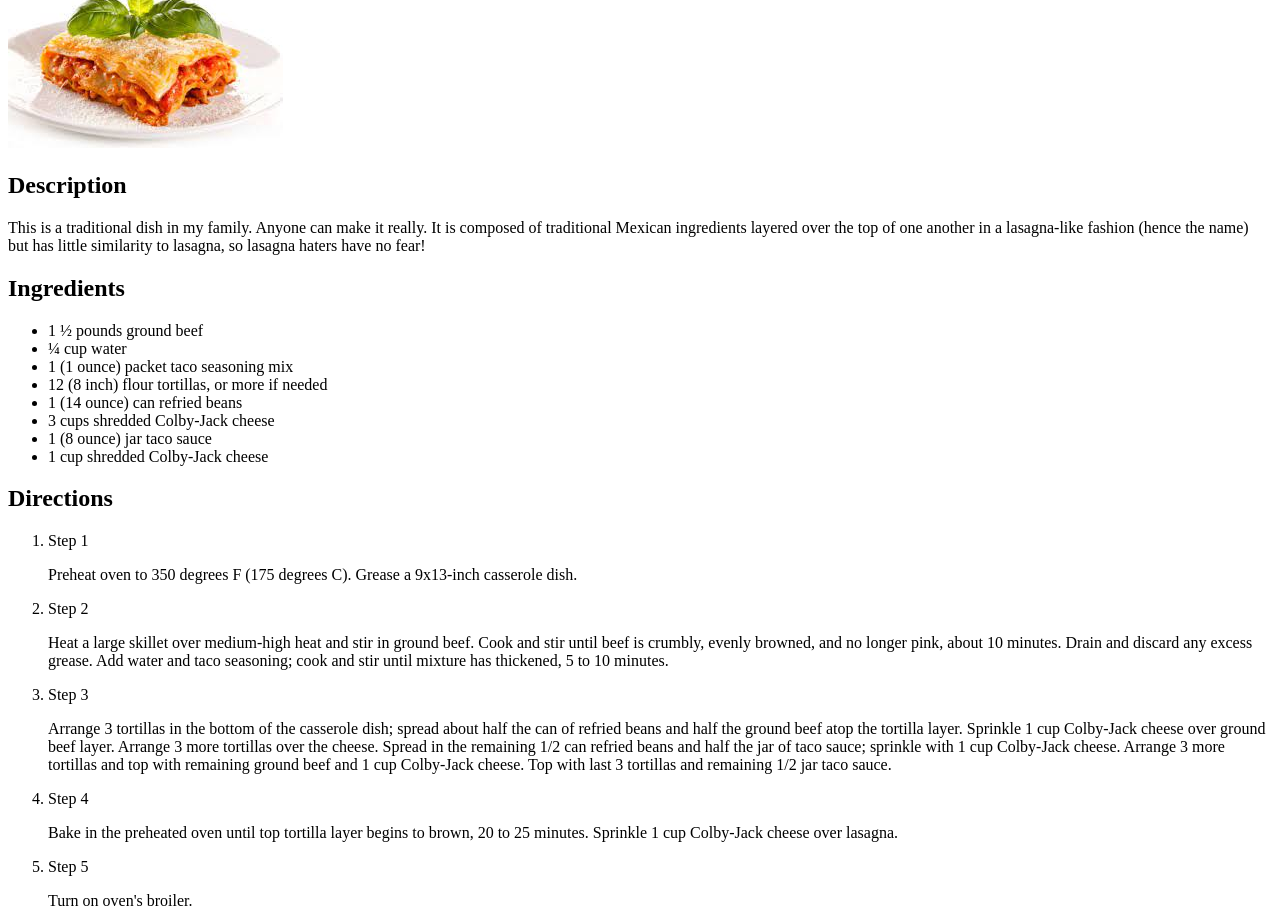
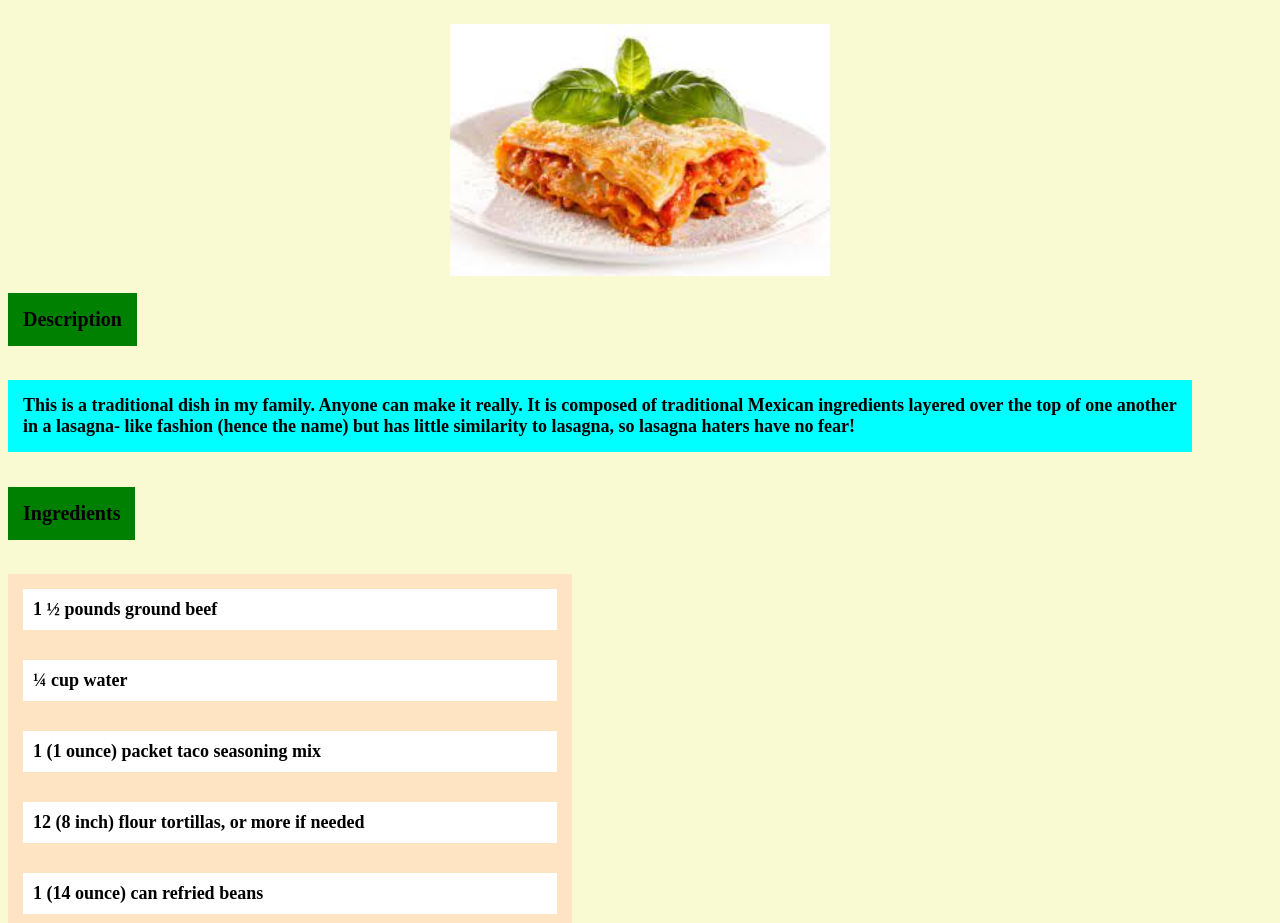
Before and after one commit to paxoly/1stbuild, a plain HTML site: page recipes/lasagna.html in a window 1280 px wide. Shown: the part 115-1038 px from the top of the page. Drawn offline with Linux system fonts and the light colour scheme.

Commit message:
Added css style

```diff
--- a/recipes/lasagna.html
+++ b/recipes/lasagna.html
@@ -7,34 +7,35 @@
     </head>
 
     <body>
-        <h1>1- LASAGNA</h1>
-        <img src="../recipes/lasagna.jpeg" alt=" mexican lasagna picture">
-        <h2>Description</h2>
-        <p>This is a traditional dish in my family.
+        <link rel="stylesheet" href="style.css">
+        <h1 class="head">LASAGNA</h1>
+        <img src="../recipes/lasagna.jpeg" alt=" mexican lasagna picture" class="center">
+        <h2 class="des">Description</h2>
+        <p class="content">This is a traditional dish in my family.
             Anyone can make it really.
             It is composed of traditional Mexican ingredients
-            layered over the top of one another in a
-            lasagna-like fashion (hence the name) but has
+            layered over the top of one another <br> in a
+            lasagna- like fashion (hence the name) but has
             little similarity to lasagna, so lasagna haters have
             no fear!</p>
-        <h2>Ingredients</h2>
-        <ul>
-            <li>1 ½ pounds ground beef</li>
-            <li>¼ cup water</li>
-            <li>1 (1 ounce) packet taco seasoning mix</li>
-            <li>12 (8 inch) flour tortillas, or more if needed</li>
-            <li>1 (14 ounce) can refried beans</li>
-            <li>3 cups shredded Colby-Jack cheese</li>
-            <li>1 (8 ounce) jar taco sauce</li>
-            <li>1 cup shredded Colby-Jack cheese</li>
+        <h2 class="ing">Ingredients</h2>
+        <ul class="mother">
+            <li class="list">1 ½ pounds ground beef</li>
+            <li class="list">¼ cup water</li>
+            <li class="list">1 (1 ounce) packet taco seasoning mix</li>
+            <li class="list">12 (8 inch) flour tortillas, or more if needed</li>
+            <li class="list">1 (14 ounce) can refried beans</li>
+            <li class="list">3 cups shredded Colby-Jack cheese</li>
+            <li class="list">1 (8 ounce) jar taco sauce</li>
+            <li class="list">1 cup shredded Colby-Jack cheese</li>
         </ul>
-        <h2>Directions</h2>
-        <ol>
-            <li>Step 1</li>
-            <p>Preheat oven to 350 degrees F (175 degrees C).
+        <h2 class="dire">Directions</h2>
+        <ol class="father">
+            <li class="ste">Step 1</li>
+            <p class="list">Preheat oven to 350 degrees F (175 degrees C).
                 Grease a 9x13-inch casserole dish.</p>
-            <li>Step 2</li>
-            <p>Heat a large skillet over medium-high heat
+            <li class="ste">Step 2</li>
+            <p class="list">Heat a large skillet over medium-high heat
                 and stir in ground beef. Cook and stir until
                 beef is crumbly, evenly browned, and no longer
                 pink, about 10 minutes. Drain and discard any
@@ -43,8 +44,8 @@
                 5 to 10 minutes.
 
             </p>
-            <li>Step 3</li>
-            <p>Arrange 3 tortillas in the bottom of the
+            <li class="ste">Step 3</li>
+            <p class="list">Arrange 3 tortillas in the bottom of the
                 casserole dish; spread about half the can
                 of refried beans and half the ground beef atop
                 the tortilla layer. Sprinkle 1 cup Colby-Jack
@@ -55,16 +56,16 @@
                 tortillas and top with remaining ground beef and 1 cup
                 Colby-Jack cheese. Top with last 3 tortillas and
                 remaining 1/2 jar taco sauce.</p>
-            <li>Step 4</li>
-            <p>Bake in the preheated oven until
+            <li class="ste">Step 4</li>
+            <p class="list">Bake in the preheated oven until
                 top tortilla layer begins to brown, 20 to 25
                 minutes. Sprinkle 1 cup Colby-Jack cheese over lasagna.
 
             </p>
-            <li>Step 5</li>
-            <p>Turn on oven's broiler.</p>
-            <li>Step 6</li>
-            <p>Place lasagna under the broiler until Colby-Jack
+            <li class="ste">Step 5</li>
+            <p class="list">Turn on oven's broiler.</p>
+            <li class="ste">Step 6</li>
+            <p class="list">Place lasagna under the broiler until Colby-Jack
                 cheese is melted and bubbling, 3 to 5 minutes.</p>
 
         </ol>
--- /dev/null
+++ b/recipes/style.css
@@ -0,0 +1,74 @@
+.head{
+    background-color: orange;
+    display: grid;
+    font-size: 40px;
+    font-weight: bold;
+    color: black;
+    text-align: center;
+    margin-left: auto;
+    margin-right: auto;
+    padding: 15px;
+    padding-left: 250px;
+    padding-right: 250px;
+
+}
+
+
+body{
+    background-color: lightgoldenrodyellow;
+    display: grid;
+    font-size: large;
+    font-weight: bold;
+}
+
+
+.center{
+    display: grid;
+    margin-left: auto;
+    margin-right: auto;
+    width: 30%;
+}
+
+.des,
+.ing,
+.dire{
+    background-color: green;
+    display: grid;
+    font-size: 20px;
+    font-weight: bold;
+    color: black;
+    text-align: center;
+    margin-right: auto;
+    padding: 15px;
+}
+
+.content{
+    display: grid;
+    background-color: aqua;
+    margin-right: auto;
+    padding: 15px;
+}
+
+
+.mother,
+.father{
+    display: grid;
+    background-color: bisque;
+    margin-right: 700px;
+    padding-left: 0;
+}
+
+.list{
+    display: grid;
+    background-color: white;
+    margin: 15px;
+    padding: 10px;
+}
+
+.ste{
+    display: grid;
+    background-color: brown;
+    margin: 15px;
+    padding: 10px;
+    color: white;
+}
```
